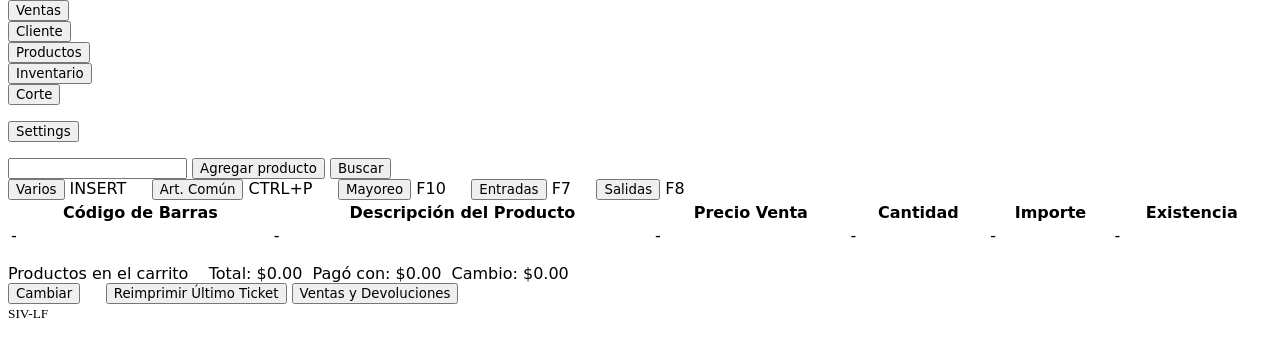
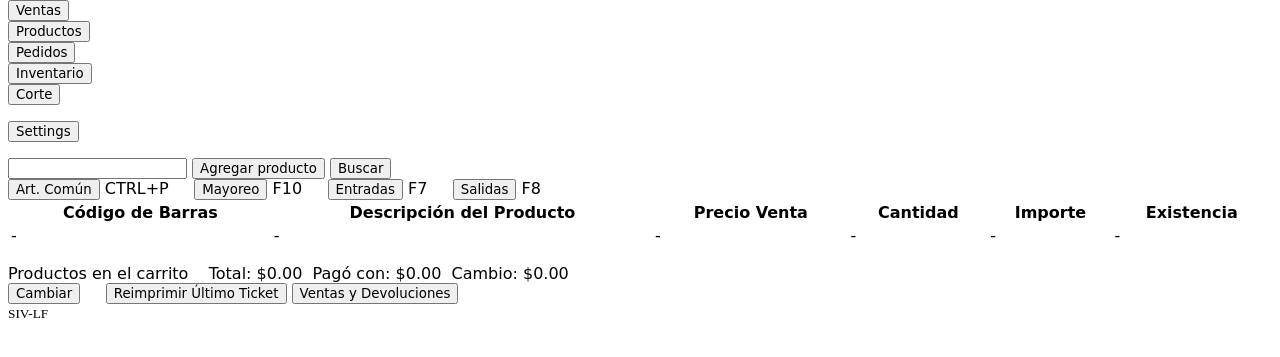
Before and after one commit to TheMainMethod/siv-lf, a PHP site: page /sales.php in a window 1280 px wide. Shown: the part 27-384 px from the top of the page. Run offline with PHP 8.4, Linux system fonts and the light colour scheme; the visitor is signed in with stand-in values (Sample User, id 1).

Commit message:
Revert "Revert "Merge branch 'master' into finnen""
This reverts commit 32470993a73821650a25a6438ee48b8516e791b6.

```diff
--- a/siv-lf/sales.php
+++ b/siv-lf/sales.php
@@ -27,8 +27,8 @@ if(!isset($_SESSION["loggedin"]) || $_SESSION["loggedin"] !== true)
 	   </header>
 	<aside id="barraLateral">
         <div><button class="backend" onclick="">Ventas</button></div>
-        <div><button class="backend" onclick="">Cliente</button></div>
         <div><button class="backend" onclick="">Productos</button></div>
+        <div><button class="backend" onclick="">Pedidos</button></div>
         <div><button class="backend" onclick="">Inventario</button></div>
         <div><button class="backend" onclick="">Corte</button></div>
         <p></p>
@@ -46,7 +46,6 @@ if(!isset($_SESSION["loggedin"]) || $_SESSION["loggedin"] !== true)
         </section>
          <section id="botones" style="width:100%">
              <div class="form-group">
-            <button class="backend" onclick="">Varios</button>&nbsp;INSERT&nbsp;&nbsp;&nbsp;&nbsp;
             <button class="backend" onclick="">Art. Común</button>&nbsp;CTRL+P&nbsp;&nbsp;&nbsp;&nbsp;
             <button class="backend" onclick="">Mayoreo</button>&nbsp;F10&nbsp;&nbsp;&nbsp;&nbsp;
             <button class="backend" onclick="">Entradas</button>&nbsp;F7&nbsp;&nbsp;&nbsp;&nbsp;
--- a/siv-lf/signup.php
+++ b/siv-lf/signup.php
@@ -1,3 +1,4 @@
+
 <?php
 
 // inicializa sesión
```
